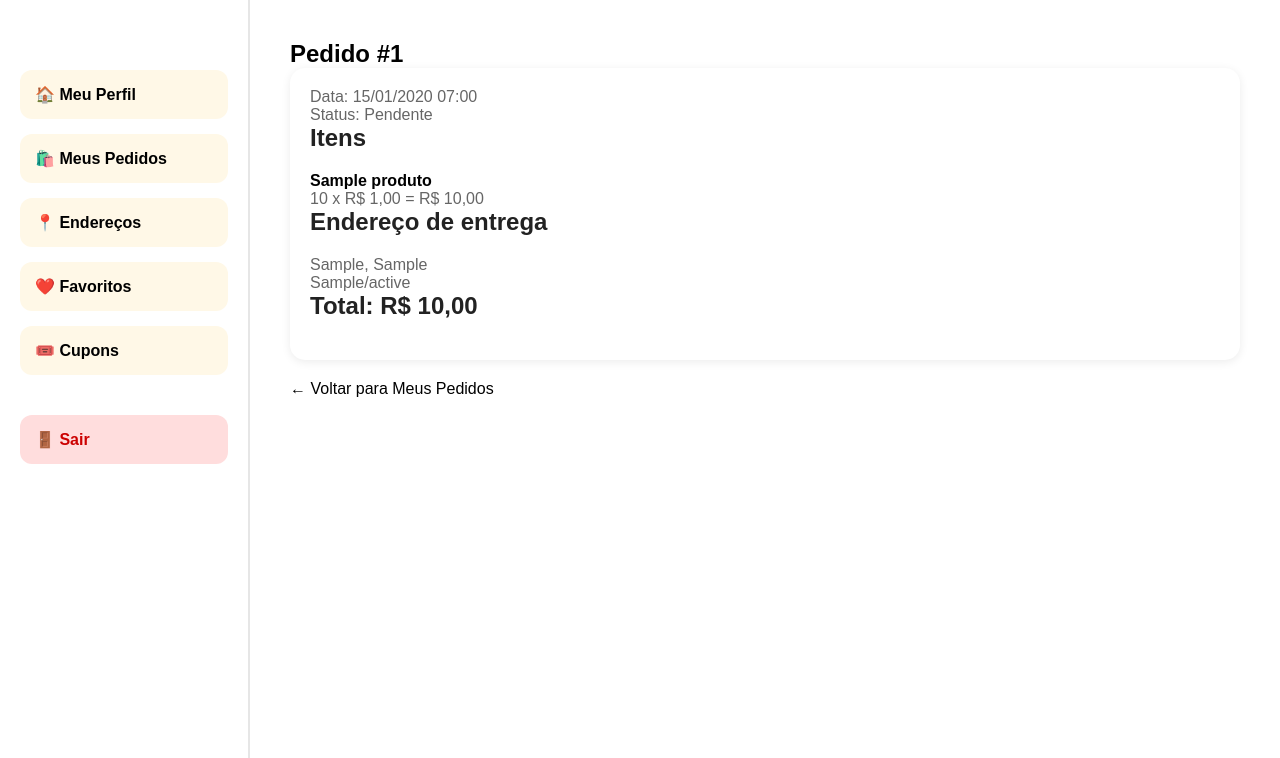
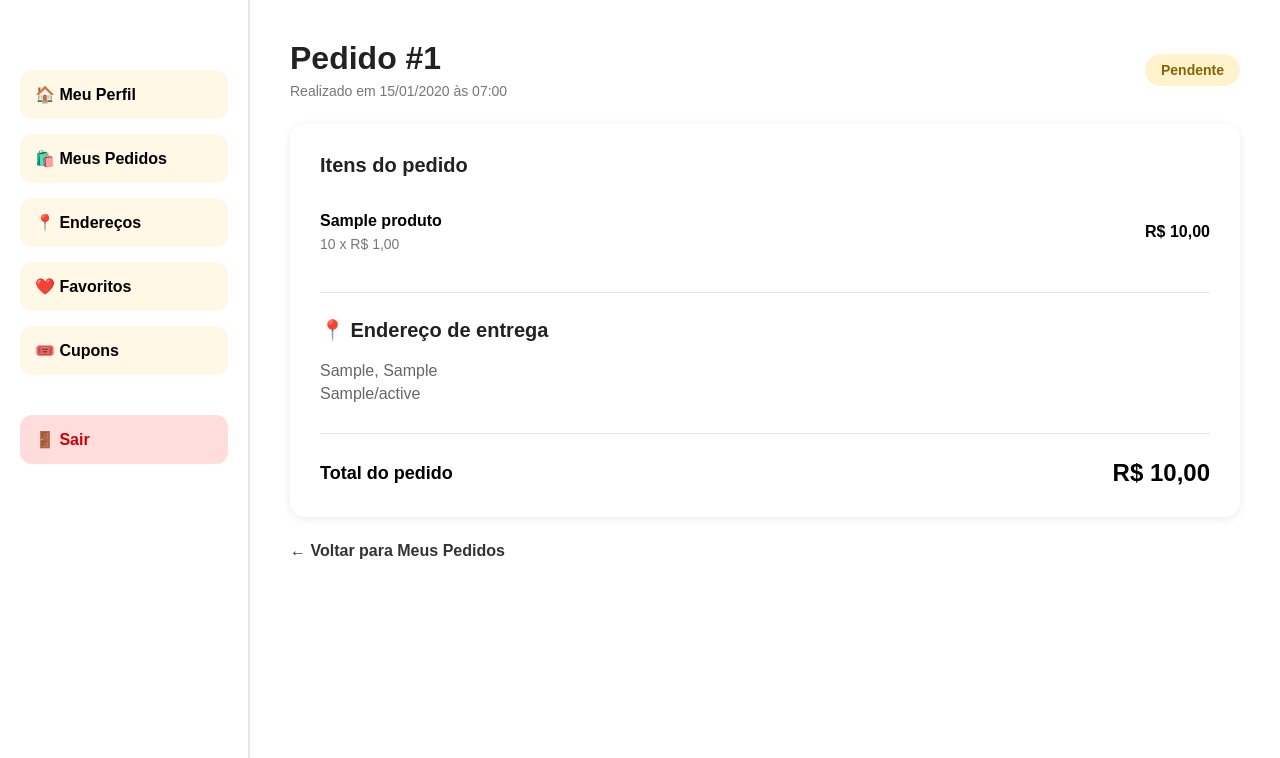
Before and after one commit to FabricioAvelar/pedeaio, a Django app: template apps/usuarios/templates/privado/pedido_detalhes.html in a window 1280 px wide. Shown: the part 161-919 px from the top of the page. Run offline with Django 5.2, Linux system fonts and the light colour scheme; the template is opened without the code that fills it: values that come from a table or form of the project are taken from there, others are empty; tables that the repository leaves empty hold one stand-in row (values such as "Sample post").

Commit message:
Estiliza detalhes de pedido

```diff
--- a/apps/usuarios/templates/privado/pedido_detalhes.html
+++ b/apps/usuarios/templates/privado/pedido_detalhes.html
@@ -53,39 +53,58 @@ Pedido #{{ pedido.id }}
 
     <main class="conteudo">
 
-        <section class="pedidos">
+        <section class="pedido-detalhes">
+            <div class="pedido-detalhes-cabecalho">
 
+                <div>
                     <h1>Pedido #{{ pedido.id }}</h1>
 
-            <div class="pedido-card">
+                    <p class="pedido-data">
+                        Realizado em
+                        {{ pedido.criado_em|date:"d/m/Y" }}
+                        às
+                        {{ pedido.criado_em|date:"H:i" }}
+                    </p>
+            </div>
 
-                <p>
-                    Data:
-                    {{ pedido.criado_em|date:"d/m/Y H:i" }}
-                </p>
+            <span class="pedido-status">{{ pedido.get_status_display }}</span>
 
-                <p>
-                    Status:
-                    {{ pedido.get_status_display }}
-                </p>
+        </div>
 
-                <h2>Itens</h2>
+
+    <div class="pedido-detalhes-card">
+
+        <div class="pedido-secao">
+
+            <h2>Itens do pedido</h2>
 
             {% for item in pedido.itens.all %}
 
-                    <div>
+                <div class="pedido-item">
+
+                    <div class="pedido-item-info">
                         <strong>{{ item.produto.nome }}</strong>
 
-                        <p>
+                        <span>
                             {{ item.quantidade }} x
                             R$ {{ item.preco_unitario }}
-                            = R$ {{ item.subtotal }}
-                        </p>
+                        </span>
+                    </div>
+
+                    <strong class="pedido-item-subtotal">
+                        R$ {{ item.subtotal }}
+                    </strong>
+
                 </div>
 
             {% endfor %}
 
-                <h2>Endereço de entrega</h2>
+        </div>
+
+
+        <div class="pedido-secao">
+
+            <h2>📍 Endereço de entrega</h2>
 
             <p>
                 {{ pedido.endereco.rua }},
@@ -96,13 +115,25 @@ Pedido #{{ pedido.id }}
                 {{ pedido.endereco.cidade }}/{{ pedido.endereco.estado }}
             </p>
 
-                <h2>
-                    Total: R$ {{ pedido.valor_total }}
-                </h2>
+        </div>
+
+
+        <div class="pedido-total">
+
+            <span>Total do pedido</span>
+
+            <strong>
+                R$ {{ pedido.valor_total }}
+            </strong>
 
         </div>
 
-            <a href="{% url 'meus_pedidos' %}">← Voltar para Meus Pedidos</a>
+    </div>
+
+
+    <a href="{% url 'meus_pedidos' %}" class="voltar-pedidos">
+        ← Voltar para Meus Pedidos
+    </a>
 
 </section>
 
--- a/static/style/perfil.css
+++ b/static/style/perfil.css
@@ -334,3 +334,114 @@ a{
   color: #000;
   transform: translateX(3px);
 }
+
+/* DETALHES DO PEDIDO */
+
+.pedido-detalhes{
+    max-width: 1000px;
+    margin: 0 auto;
+}
+
+.pedido-detalhes-cabecalho{
+    display: flex;
+    justify-content: space-between;
+    align-items: center;
+    margin-bottom: 25px;
+}
+
+.pedido-detalhes-cabecalho h1{
+    font-size: 32px;
+    color: #222;
+    margin-bottom: 6px;
+}
+
+.pedido-data{
+    color: #777;
+    font-size: 14px;
+}
+
+.pedido-status{
+    background-color: #fff3cd;
+    color: #856404;
+    padding: 8px 16px;
+    border-radius: 20px;
+    font-size: 14px;
+    font-weight: bold;
+}
+
+.pedido-detalhes-card{
+    background-color: #fff;
+    border-radius: 15px;
+    padding: 30px;
+    box-shadow: 0 2px 10px rgba(0,0,0,0.08);
+}
+
+.pedido-secao{
+    padding-bottom: 25px;
+    margin-bottom: 25px;
+    border-bottom: 1px solid #e6e6e6;
+}
+
+.pedido-secao h2{
+    font-size: 20px;
+    color: #222;
+    margin-bottom: 20px;
+}
+
+.pedido-secao p{
+    color: #666;
+    margin-bottom: 5px;
+}
+
+.pedido-item{
+    display: flex;
+    justify-content: space-between;
+    align-items: center;
+    padding: 15px 0;
+}
+
+.pedido-item-info{
+    display: flex;
+    flex-direction: column;
+    gap: 6px;
+}
+
+.pedido-item-info strong{
+    font-size: 16px;
+}
+
+.pedido-item-info span{
+    color: #777;
+    font-size: 14px;
+}
+
+.pedido-item-subtotal{
+    font-size: 16px;
+}
+
+.pedido-total{
+    display: flex;
+    justify-content: space-between;
+    align-items: center;
+}
+
+.pedido-total span{
+    font-size: 18px;
+    font-weight: 600;
+}
+
+.pedido-total strong{
+    font-size: 24px;
+}
+
+.voltar-pedidos{
+    display: inline-block;
+    margin-top: 25px;
+    font-weight: 600;
+    color: #333;
+    transition: 0.2s;
+}
+
+.voltar-pedidos:hover{
+    transform: translateX(-4px);
+}
```
Lines whose indentation alone changed are shown as unchanged.
